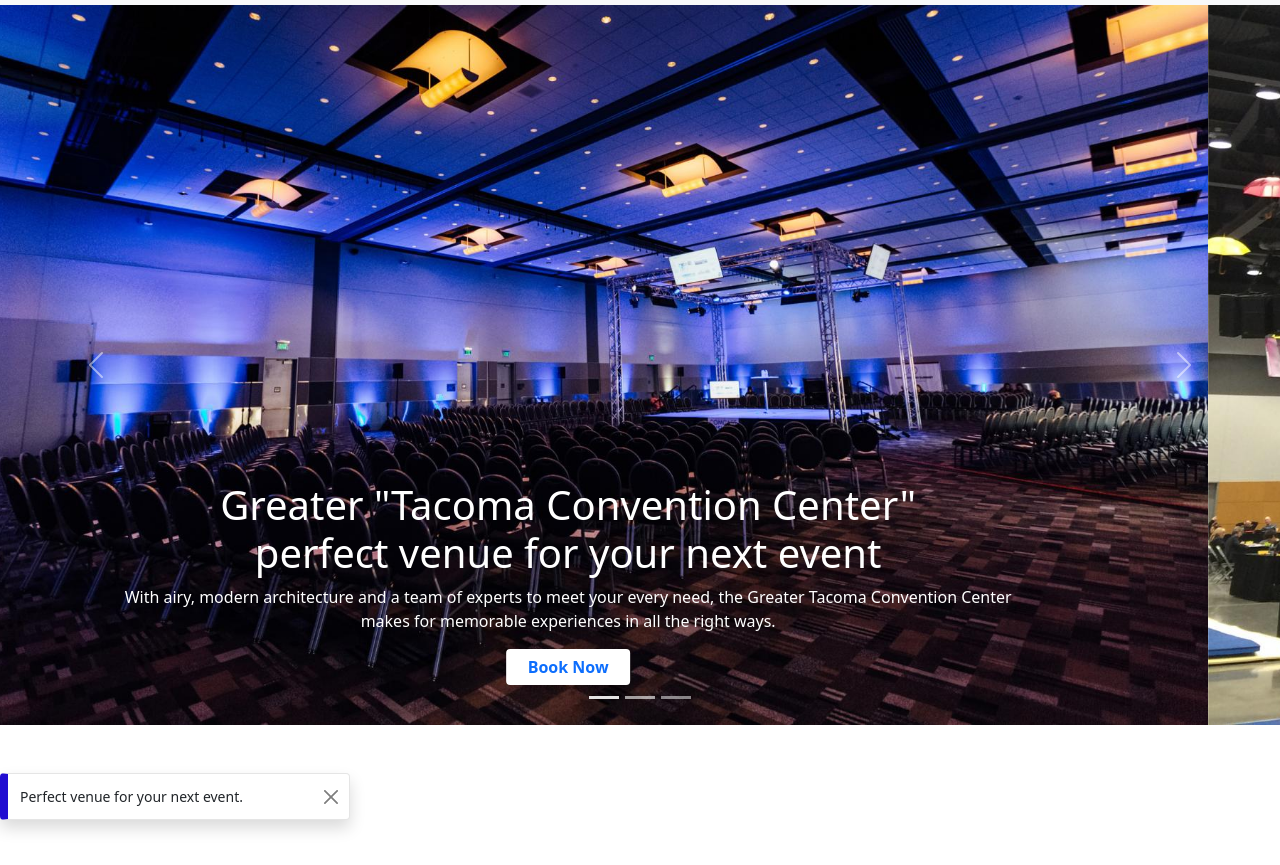
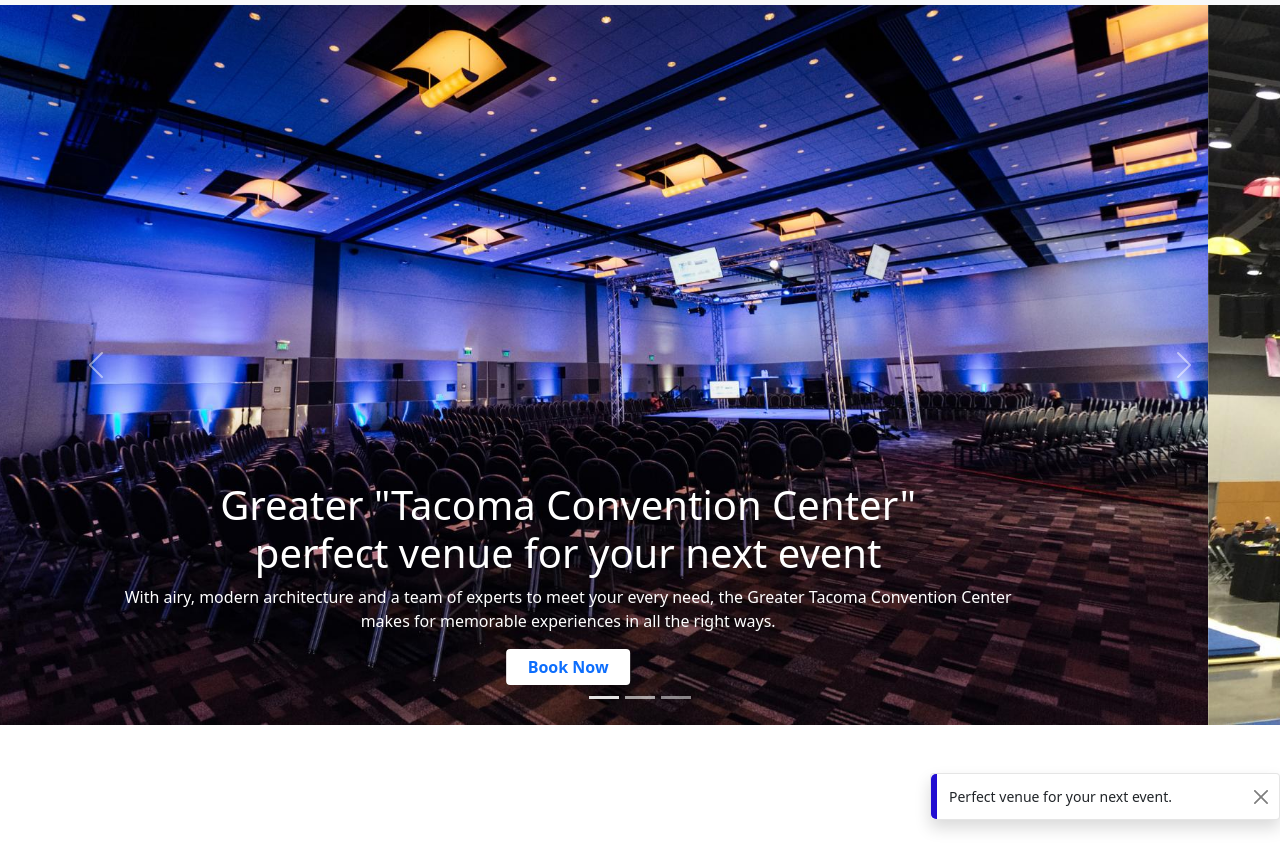
Before and after one commit to shahriarkasem/convention-center, a plain HTML site: page index.html in a window 1280 px wide. Shown: the part 83-948 px from the top of the page. Drawn offline with Linux system fonts and the light colour scheme.

Commit message:
last commit

```diff
--- a/css/customstyle.css
+++ b/css/customstyle.css
@@ -14,7 +14,8 @@
     color: blue;
 }
 .toast-custom{
-    border-left: 8px solid rgb(33, 13, 209);
+    border-left: 6px solid rgb(33, 13, 209);
+    border-radius: 5px;
 }
 @media only screen and (max-width:688px) {
     .q-section{
--- a/index.html
+++ b/index.html
@@ -104,10 +104,9 @@
     <!-- main start -->
     <main>
         <!-- toast -->
-        <section>
-            <div class="toast show align-items-center toast-custom" role="alert" aria-live="assertive"
-                aria-atomic="true">
-                <div class="d-flex">
+        <section class="d-flex justify-content-end">
+            <div class="toast show align-items-center" role="alert" aria-live="assertive" aria-atomic="true">
+                <div class="d-flex toast-custom">
                     <div class="toast-body">Perfect venue for your next event.</div>
                     <button type="button" class="btn-close me-2 m-auto" data-bs-dismiss="toast"
                         aria-label="Close"></button>
```
